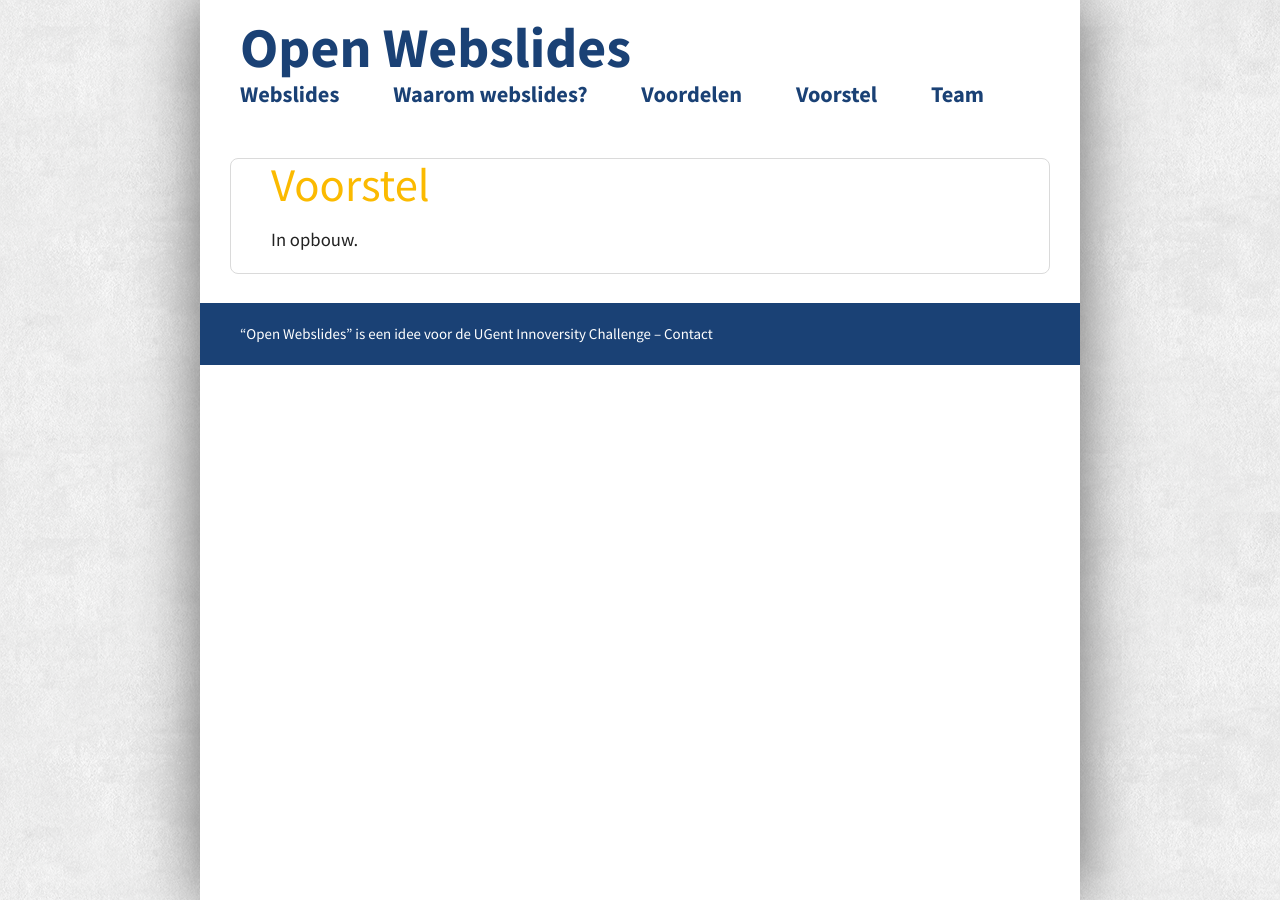
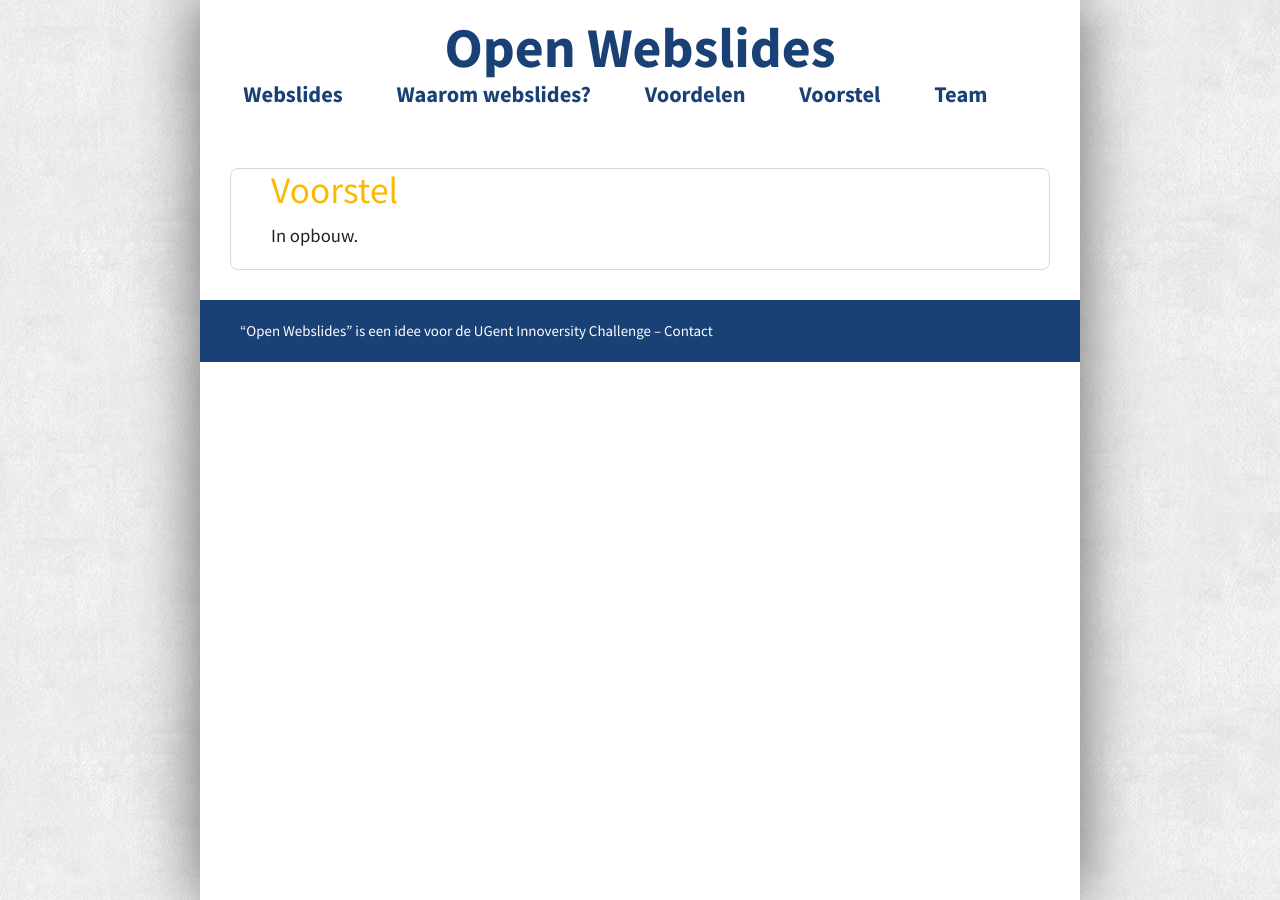
Before and after one commit to OpenWebslides/openwebslides.github.io-old, a Jekyll site: the page built from voorstel.md, in a window 1280 px wide. Built offline with Jekyll 4.4.1, drawn with Linux system fonts in a browser that asks for light colours.

Commit message:
some lay-out changes

```diff
--- a/_sass/_base.scss
+++ b/_sass/_base.scss
@@ -39,7 +39,7 @@
 }
 
 h1 {
-  font-size: 2.5em;
+  font-size: 2em;
   line-height: 1.1em;
   margin: 0 0 .3em;
   color: #fbba00;
--- a/_sass/_layout.scss
+++ b/_sass/_layout.scss
@@ -19,7 +19,8 @@
 
 header {
   padding: 1em $gutter;
-  margin-bottom: 30px;
+  margin-bottom: 40px;
+  text-align: center;
 
   p {
     font-size: 3em;
```
